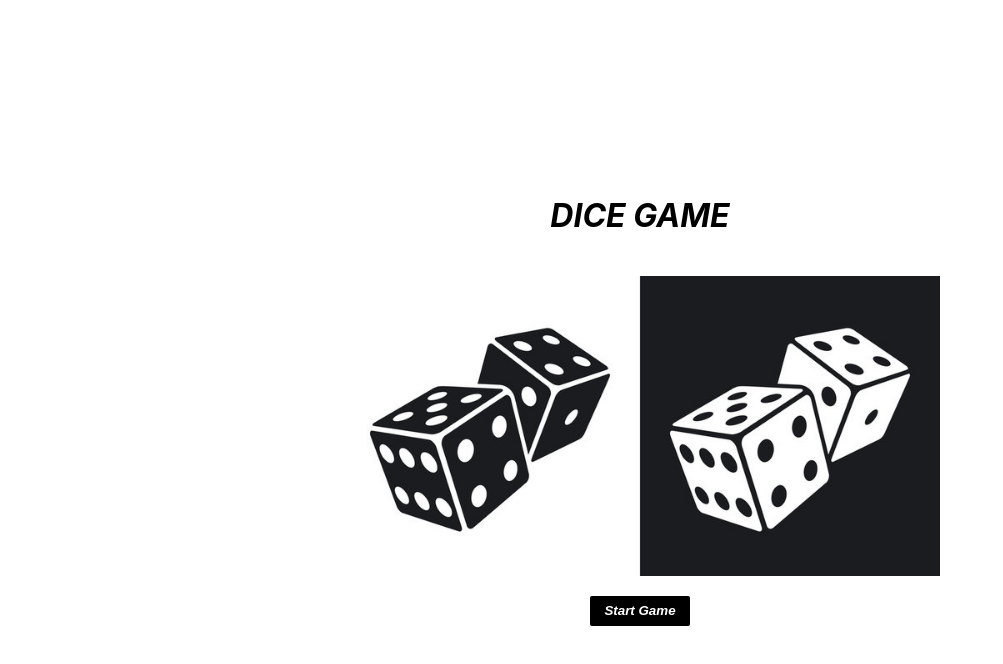
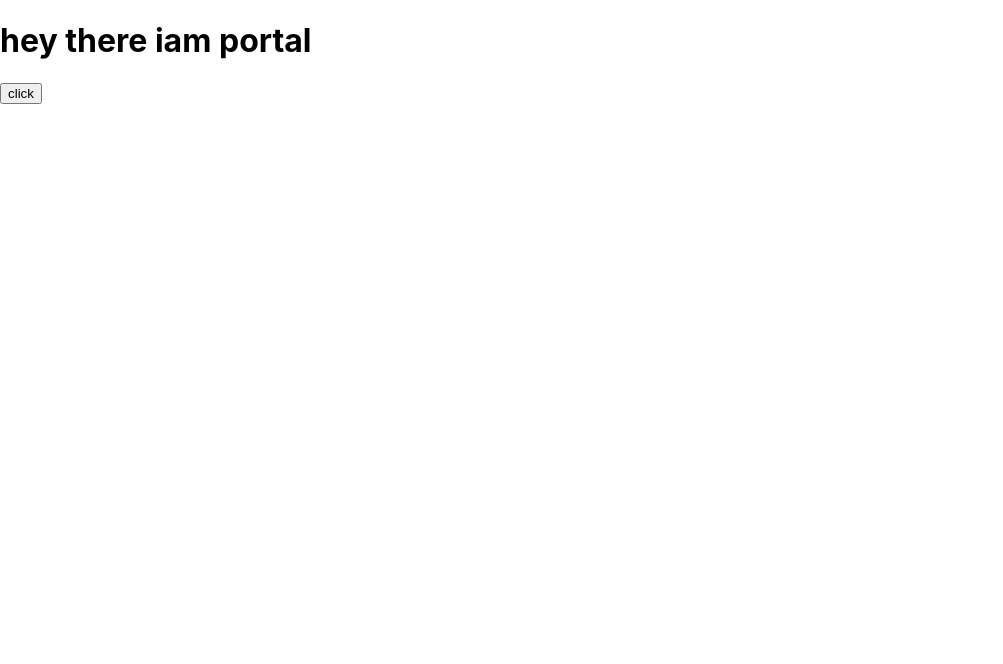
Before and after one commit to fayiz12/React-Challenges, a React (Create React App) app in the folder first-project/: page / in a window 1280 px wide. Shown: the top 664 px of the page, without its empty margins (0-1003 px from the left). Built offline with nearby package versions, Linux system fonts and the light colour scheme.

Commit message:
tried how the portal works in react

```diff
--- a/first-project/public/index.html
+++ b/first-project/public/index.html
@@ -29,6 +29,7 @@
   <body>
     <noscript>You need to enable JavaScript to run this app.</noscript>
     <div id="root"></div>
+    <div id="portable-root"></div>
     <!--
       This HTML file is a template.
       If you open it directly in the browser, you will see an empty page.
--- a/first-project/src/App.js
+++ b/first-project/src/App.js
@@ -1,19 +1,26 @@
-import GamePage from "./components/diceGame/GamePage";
-import Landing from "./components/diceGame/Landing";
-import {useState} from "react"
+import PortalDemo from "./components/PortaDemo";
+import { useState } from "react";
 function App() {
-  const [toggle,setToggle]=useState(true)
-
-  const toggleGamePlay=()=>{
-    setToggle((prev)=>!prev)
-  }
+  //this is a dice game
+  // const [toggle,setToggle]=useState(true)
+  // const toggleGamePlay=()=>{
+  //   setToggle((prev)=>!prev)
+  // }
+  // return (
+  //   <div className="App">
+  //     {
+  //       toggle ? <Landing toggle={toggleGamePlay}/>:<GamePage/>
+  //     }
+  //   </div>
+  // );
+  const [show, setShow] = useState(false);
+  const handler = () => {
+    setShow(!show);
+  };
   return (
-    <div className="App">
-      {
-        toggle ? <Landing toggle={toggleGamePlay}/>:<GamePage/>
-      }
-
-
+    <div>
+      {show ? <h1>hello</h1> : null}
+      <PortalDemo handler={handler} />
     </div>
   );
 }
--- /dev/null
+++ b/first-project/src/components/PortaDemo.js
@@ -0,0 +1,13 @@
+import ReactDOM from "react-dom";
+
+const PortalDemo = ({ handler }) => {
+  return ReactDOM.createPortal(
+    <div>
+      <h1>hey there iam portal</h1>
+      <button onClick={handler}>click</button>
+    </div>,
+    document.getElementById("portable-root"),
+  );
+};
+
+export default PortalDemo;
--- a/first-project/src/index.css
+++ b/first-project/src/index.css
@@ -372,7 +372,7 @@ this is for nike landing page
 
 /* this is for the dice game */
 
-.Landing-root {
+/* .Landing-root {
   background-color: white;
   height: 100vh;
   width: 100%;
@@ -538,4 +538,4 @@ this is for nike landing page
   color: rgb(57, 229, 0);
   font-weight: 900;
   font-size: 50px;
-}
+} */
```
